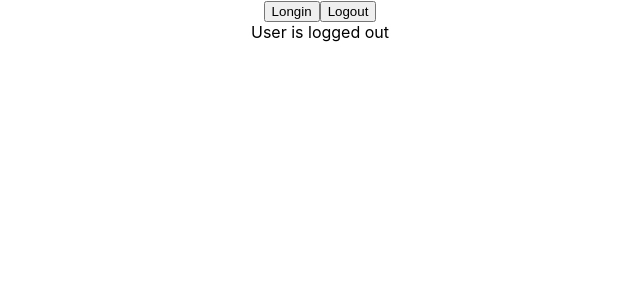
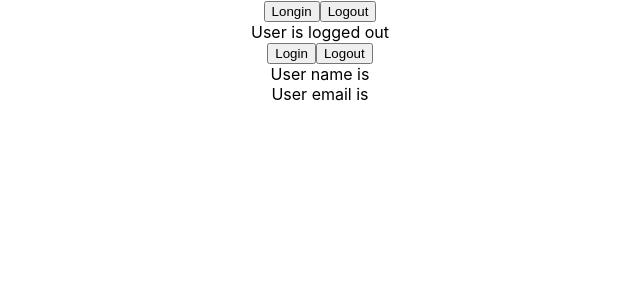
Before and after one commit to esleyms/react-typescript-demo, a React (Create React App) app: page / in a window 1280 px wide. Shown: the top 300 px of the page, without its empty margins (320-960 px from the left). Built offline with nearby package versions, Linux system fonts and the light colour scheme.

Commit message:
102 - 10 - useState Future Value

```diff
--- a/src/App.tsx
+++ b/src/App.tsx
@@ -1,6 +1,7 @@
 import React from 'react';
 import './App.css';
 import { LoggedIn } from './Components/LoggedIn';
+import { User } from './Components/User';
 
 
 
@@ -8,6 +9,7 @@
   return (
     <div className="App">
     <LoggedIn/>
+    <User/>
     </div>
   );
 }
--- /dev/null
+++ b/src/Components/User.tsx
@@ -0,0 +1,31 @@
+import { useState } from "react"
+
+type AuthUser = {
+    name: string
+    email: string
+}
+
+export const User = () => {
+    const [user, setUser] = useState<AuthUser | null>(null);
+
+    const handleLogin = () => {
+        // Implementação do handleLogin
+    };
+
+    const handleLogout = () => {
+        // Implementação do handleLogout
+        setUser({
+            name: 'Vishwas',
+            email: 'vishwas@example.com'
+        })
+    };
+
+    return (
+        <div>
+            <button onClick={handleLogin}>Login</button>
+            <button onClick={handleLogout}>Logout</button>
+            <div>User name is {user?.name } </div>
+            <div>User email is {user?.email }</div>
+        </div>
+    )
+}
```
